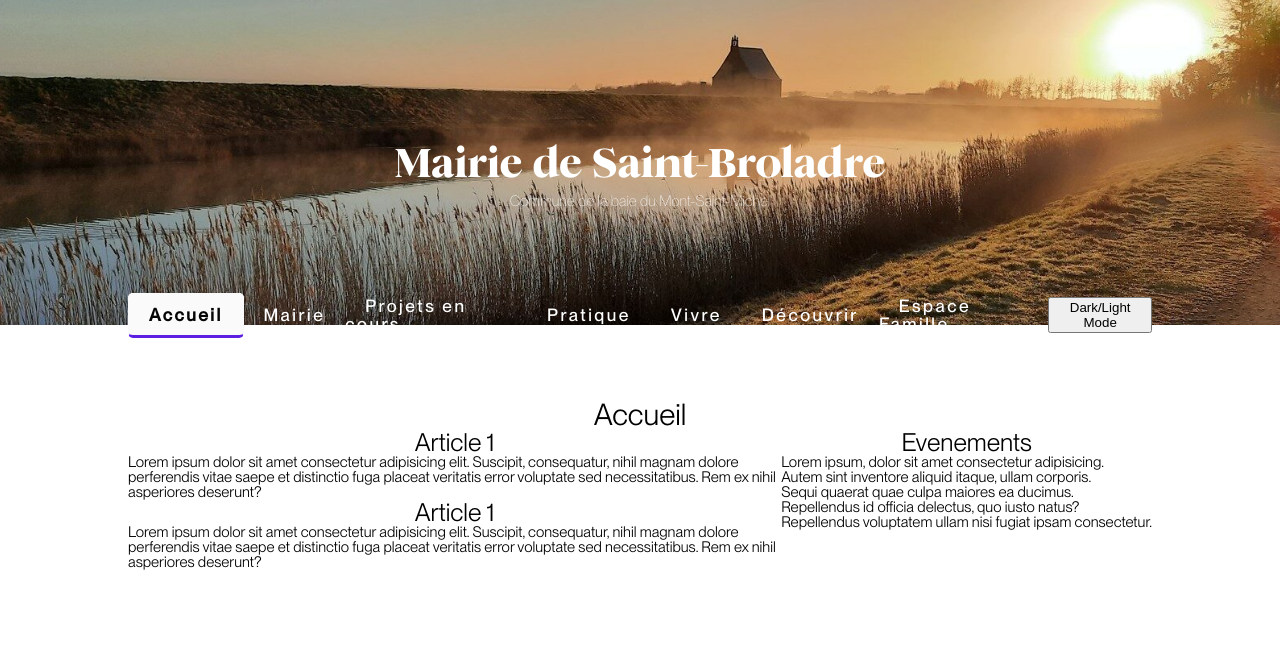
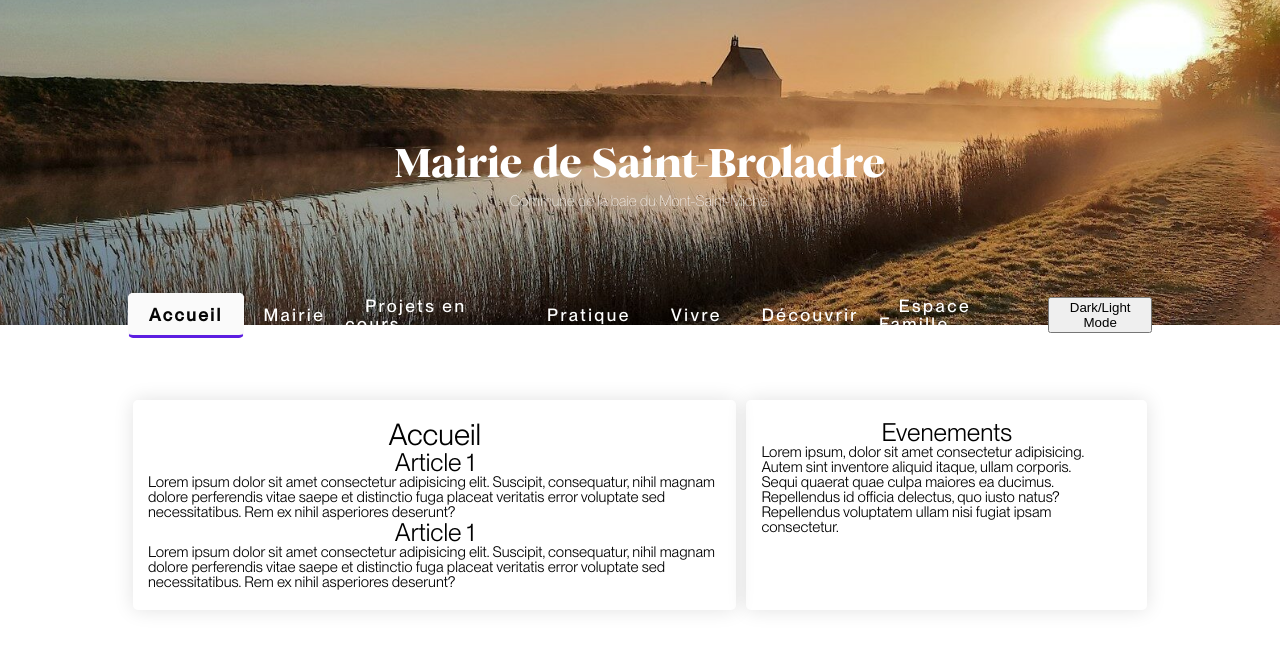
Before and after one commit to blnche/projet-mairie, a PHP site: page / in a window 1280 px wide. Shown: the top 651 px of the page. Run offline with PHP 8.4, Linux system fonts and the light colour scheme.

Commit message:
added box shadow to page element with color variable

```diff
--- a/colors.css
+++ b/colors.css
@@ -19,6 +19,7 @@
     color-scheme: light;
     --text: rgb(5, 5, 5);
     --background: rgb(250, 250, 250);
+    --box-background: rgb(5, 5, 5, 0.117);
     --primary: rgb(56, 25, 123);
     --secondary: rgb(223, 212, 247);
     --accent: rgb(92, 30, 225);
@@ -28,6 +29,7 @@
     color-scheme: dark;
     --text: rgb(250, 250, 250);
     --background: rgb(5, 5, 5);
+    --box-background: rgb(250, 250, 250, 0.117);
     --primary: rgb(56, 25, 123);
     --secondary: rgb(19, 8, 43);
     --accent: rgb(157, 120, 237);
--- a/index.html
+++ b/index.html
@@ -31,8 +31,8 @@
         </section>
     </header>
     <main class="container grid">
-        <h1>Accueil</h1>
-        <section>
+        <section class="element-card">
+            <h1>Accueil</h1>
             <section>
                 <h2>Article 1</h2>
                 <p>Lorem ipsum dolor sit amet consectetur adipisicing elit. Suscipit, consequatur, nihil magnam dolore perferendis vitae saepe et distinctio fuga placeat veritatis error voluptate sed necessitatibus. Rem ex nihil asperiores deserunt?</p>
@@ -42,7 +42,7 @@
                 <p>Lorem ipsum dolor sit amet consectetur adipisicing elit. Suscipit, consequatur, nihil magnam dolore perferendis vitae saepe et distinctio fuga placeat veritatis error voluptate sed necessitatibus. Rem ex nihil asperiores deserunt?</p>
             </section>
         </section>
-        <aside>
+        <aside class="element-card">
             <h2>Evenements</h2>
             <ul>
                 <li>Lorem ipsum, dolor sit amet consectetur adipisicing.</li>
--- a/style.css
+++ b/style.css
@@ -44,3 +44,10 @@ main h2, main h1 {
 main h2 {
     font-size: 2.5rem;
 }
+
+.element-card {
+    border-radius: 0.5rem;
+    box-shadow: 0px 0px 20px 0px var(--box-background);
+    padding: 2rem 1.5rem;
+    margin-inline: 0.5rem;
+}
```
